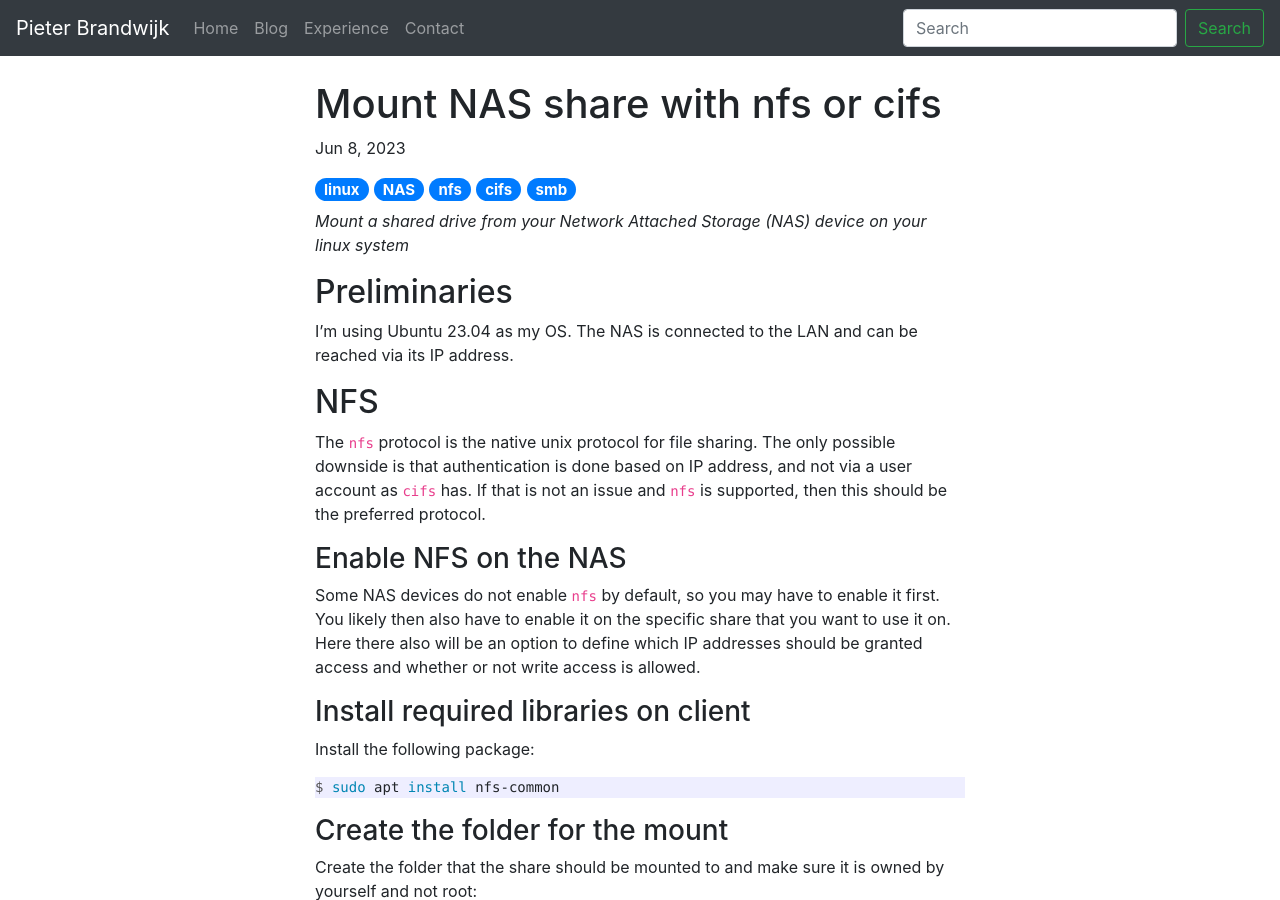
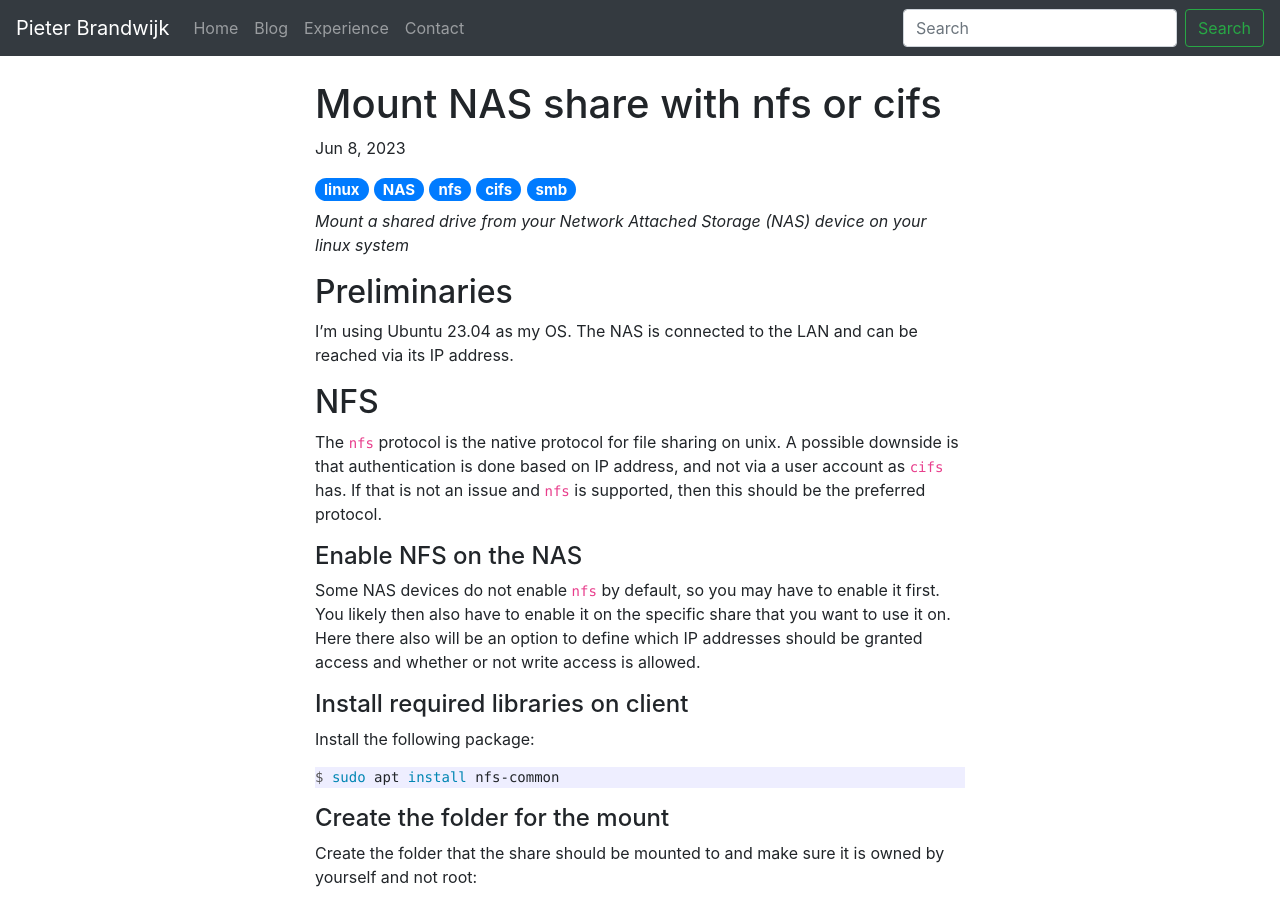
Before and after one commit to pbrandwijk/pbrandwijk.github.io, a Jekyll site: the page built from _posts/2023-06-09-mount-nas-share-with-nfs-or-cifs.md, in a window 1280 px wide and 900 px high. Built offline with Jekyll 4.4.1, drawn with Linux system fonts in a browser that asks for light colours; nearby versions of some CDN libraries; comment, search, counter and statistics services are not loaded.

Commit message:
Update post

````diff
--- a/_posts/2023-06-09-mount-nas-share-with-nfs-or-cifs.md
+++ b/_posts/2023-06-09-mount-nas-share-with-nfs-or-cifs.md
@@ -15,30 +15,30 @@ tags:
 I'm using Ubuntu 23.04 as my OS. The NAS is connected to the LAN and can be reached via its IP address.
 
 ## NFS
-The `nfs` protocol is the native unix protocol for file sharing. The only possible downside is that authentication is done based on IP address, and not via a user account as `cifs` has. If that is not an issue and `nfs` is supported, then this should be the preferred protocol.
+The `nfs` protocol is the native protocol for file sharing on unix. A possible downside is that authentication is done based on IP address, and not via a user account as `cifs` has. If that is not an issue and `nfs` is supported, then this should be the preferred protocol.
 
-### Enable NFS on the NAS
+#### Enable NFS on the NAS
 Some NAS devices do not enable `nfs` by default, so you may have to enable it first. You likely then also have to enable it on the specific share that you want to use it on. Here there also will be an option to define which IP addresses should be granted access and whether or not write access is allowed.
 
-### Install required libraries on client
+#### Install required libraries on client
 Install the following package:
 ```console
 $ sudo apt install nfs-common
 ```
 
-### Create the folder for the mount
+#### Create the folder for the mount
 Create the folder that the share should be mounted to and make sure it is owned by yourself and not root:
 ```console
 $ mkdir /mnt/nfsshare
 ```
 
-### Manually mount the network share
+#### Manually mount the network share
 Check that everything works by creating the mount manually:
 ```console
 $ sudo mount <host ip>:/nfs/share /mnt/nfsshare
 ```
 
-### Add the mount to the fstab
+#### Add the mount to the fstab
 If everything works and you would like to automatically mount at startup, add the mount to the fstab:
 ```console
 $ sudoedit /etc/fstab
@@ -51,16 +51,16 @@ $ sudoedit /etc/fstab
 ## CIFS
 The `cifs` protocol is geared towards Windows systems, but can be used by unix too. It is the most widely supported protocol and as mentioned above, authentication is done based on username and password.
 
-### Create user account on the NAS
+#### Create user account on the NAS
 Make sure that you have a user account set up on the host to access the share. You need the username, password and the domain name.
 
-### Install required libraries on client
+#### Install required libraries on client
 To be able to use the `cifs` protocol, install the following package:
 ```console
 $ sudo apt install cifs-utils
 ```
 
-### Create the folder for the mount
+#### Create the folder for the mount
 Create the folder that the share should be mounted to and make sure it is owned by yourself and not root:
 ```console
 $ mkdir /mnt/cifsshare
@@ -72,7 +72,7 @@ Check that everything works by creating the mount manually:
 $ sudo mount -t cifs -o username=<user>,password=<password>,domain=<domain name>.rw,vers=3.0 //<host ip>/share /mnt/cifsshare
 ```
 
-### Add the mount to the fstab
+#### Add the mount to the fstab
 If everything works and you would like to automatically mount at startup, you can add the mount to the fstab. For this you do need to create a file with the user credentials first:
 ```console
 $ sudoedit /etc/nas-credentials
````
